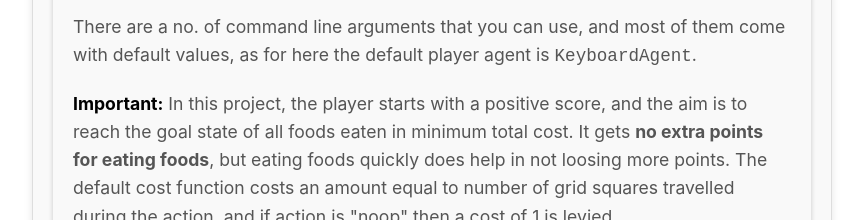
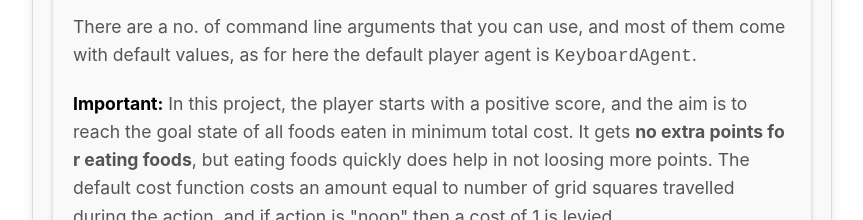
Before and after one commit to harsh-choudhary-nature/assignments-website, a React (Create React App) app: page /project/1 in a window 1280 px wide. Shown: the part 2780-3000 px from the top of the page, without its empty margins (208-1071 px from the left). Built offline with nearby package versions, Linux system fonts and the light colour scheme.

Commit message:
fixed span overflow issue

```diff
--- a/src/components/projectdetail.css
+++ b/src/components/projectdetail.css
@@ -238,3 +238,9 @@
 .bold{
   font-weight: bold;
 }
+
+.datablock span {
+  word-wrap: break-word; /* Break long words */
+  word-break: break-all;  /* Break text if necessary */
+  white-space: normal;    /* Ensure normal text wrapping */
+}
```
